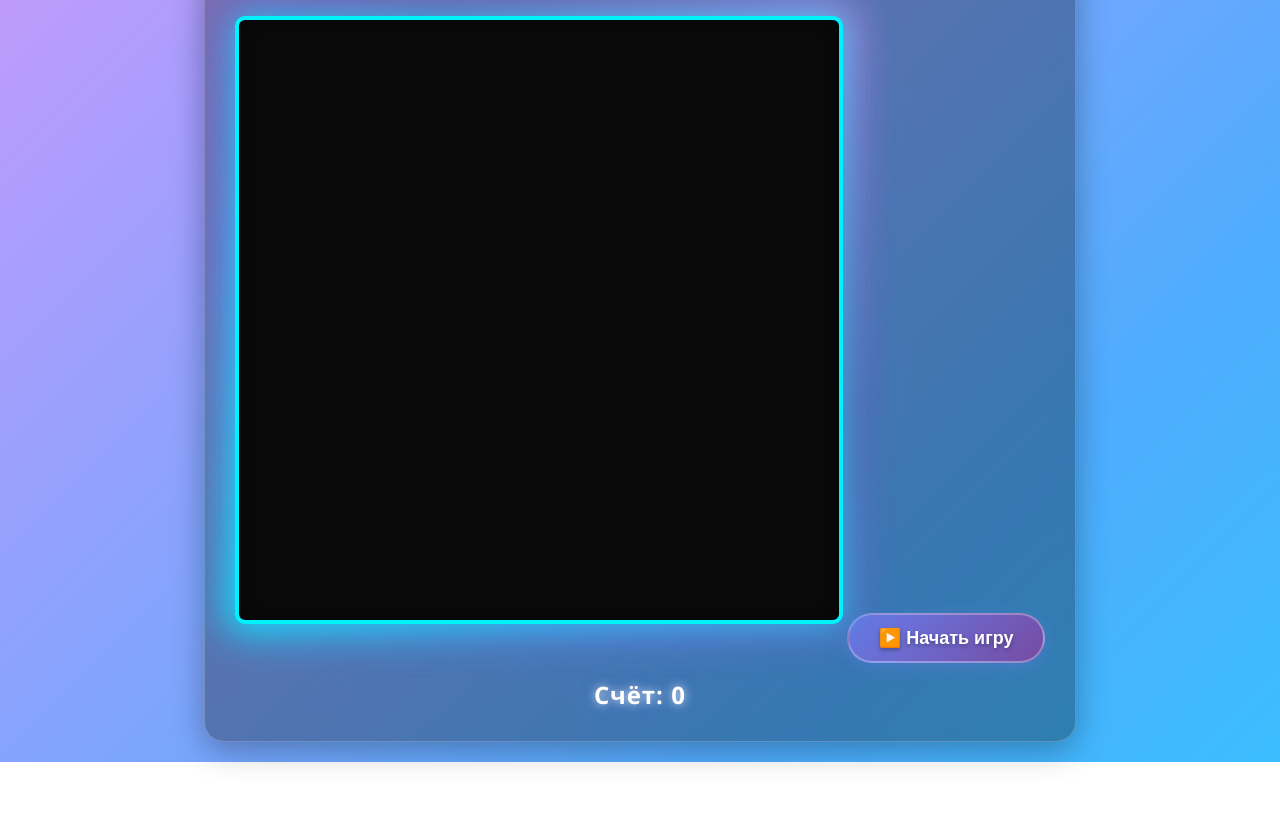
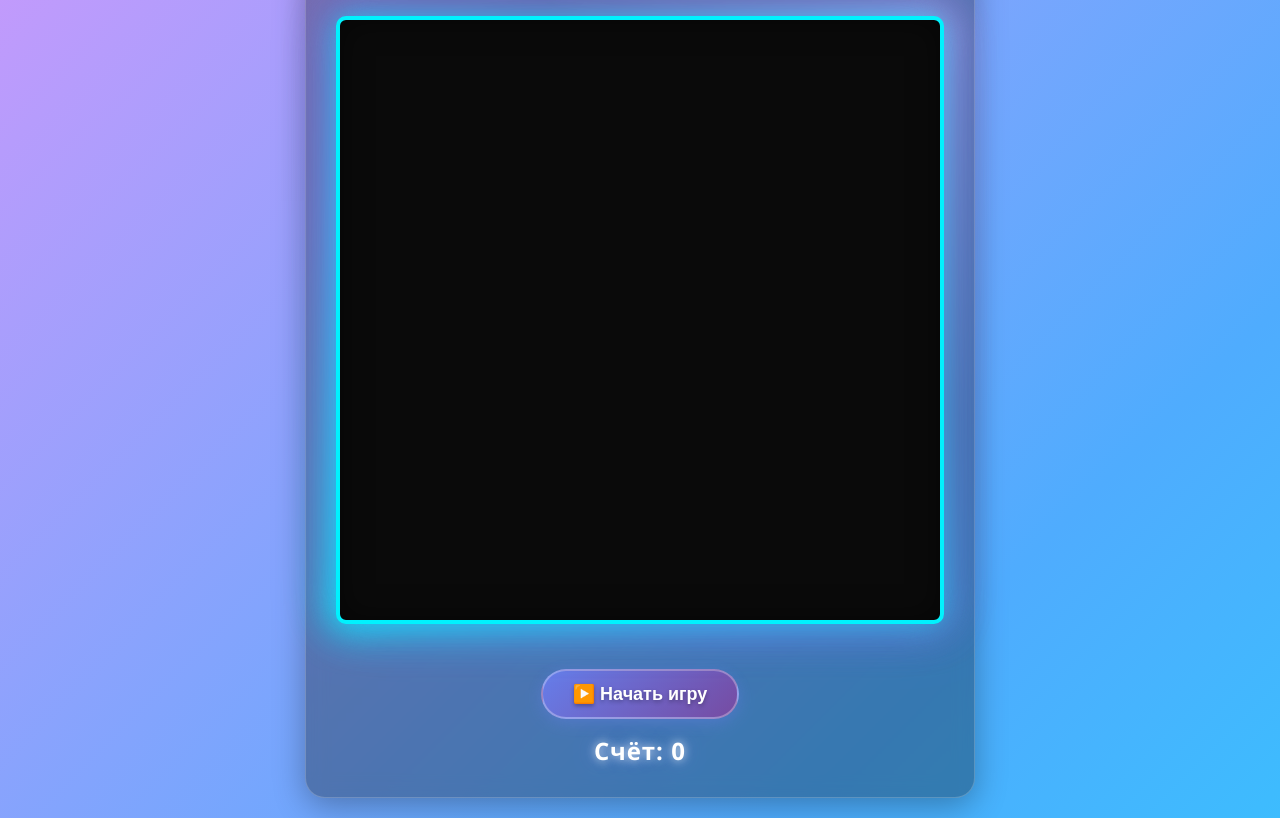
Before and after one commit to Fed33x/GameSnake, a plain HTML site: page index.html in a window 1280 px wide. Shown: the part 140-958 px from the top of the page. Before the commit the page ends 902 px from the top, so only its background shows below. Drawn offline with Linux system fonts and the light colour scheme.

Commit message:
#7 game fixes 1

```diff
--- a/index.html
+++ b/index.html
@@ -12,7 +12,9 @@
     <div class="game-wrapper">
       <canvas id="game" width="600" height="600"></canvas>
     </div>
-    <button id="startBtn">▶️ Начать игру</button>
+    <div class="button-wrapper">
+      <button id="startBtn">▶️ Начать игру</button>
+    </div>
     <div id="score">Счёт: 0</div>
   </div>
   <script src="script.js"></script>
--- a/script.js
+++ b/script.js
@@ -26,6 +26,11 @@ function randomFood() {
 }
 
 document.addEventListener("keydown", (e) => {
+  // Предотвращаем скролл страницы при нажатии стрелок
+  if (["ArrowUp", "ArrowDown", "ArrowLeft", "ArrowRight"].includes(e.key)) {
+    e.preventDefault();
+  }
+
   if (e.key === "ArrowLeft" && direction !== "RIGHT") direction = "LEFT";
   else if (e.key === "ArrowUp" && direction !== "DOWN") direction = "UP";
   else if (e.key === "ArrowRight" && direction !== "LEFT") direction = "RIGHT";
--- a/style.css
+++ b/style.css
@@ -80,6 +80,13 @@ body {
     50% { opacity: 0.8; }
   }
 
+  .button-wrapper {
+    display: flex;
+    justify-content: center;
+    margin-top: 20px;
+    width: 100%;
+  }
+
   button {
     background: linear-gradient(135deg, #667eea 0%, #764ba2 100%);
     border: 2px solid rgba(255, 255, 255, 0.3);
@@ -92,7 +99,8 @@ body {
     transition: all 0.3s ease;
     box-shadow: 0 4px 15px rgba(102, 126, 234, 0.4);
     text-shadow: 0 2px 4px rgba(0, 0, 0, 0.3);
-    margin-top: 10px;
+    margin: 0 auto;
+    display: block;
   }
 
   button:hover {
```
